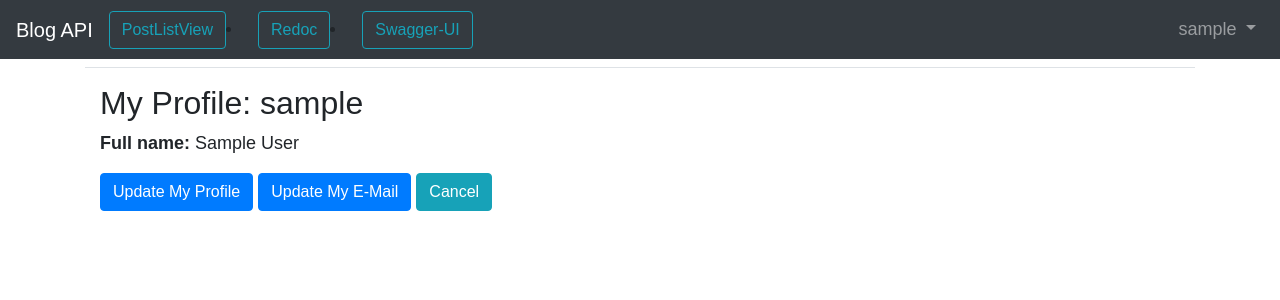
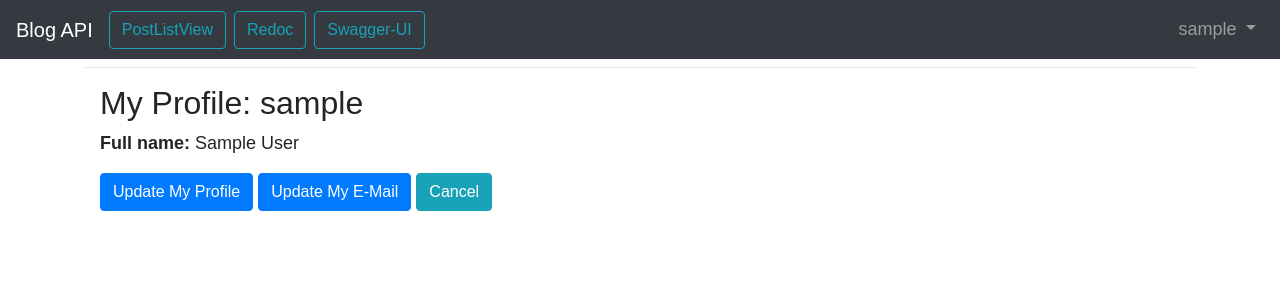
Before and after one commit to ventureful/blog-app-by-django, a Django app: a page that uses templates/base.html in a window 1280 px wide. Shown: the top 300 px of the page. Run offline with Django 3.2, Linux system fonts and the light colour scheme; the visitor is signed in with stand-in values (Sample User, id 1); data comes from the database, SQL or seed files in the repository; parts of the project's set-up code (start-up, migrations or seed data) failed here and were passed over; some libraries are stand-ins or nearby versions.

Commit message:
Add no-bullets styling. Resolves #55

```diff
--- a/static/css/base.css
+++ b/static/css/base.css
@@ -27,3 +27,9 @@ ul.no-bullets {
   /* padding: 0;  Remove padding */
   margin: 0; /* Remove margins */
 }
+
+li.no-bullets {
+  list-style-type: none; /* Remove bullets */
+  padding: 0; /*  Remove padding */
+  margin: 0; /* Remove margins */
+}
--- a/templates/base.html
+++ b/templates/base.html
@@ -33,10 +33,10 @@
   </button>
     <div class="collapse navbar-collapse" id="navbarSupportedContent">
       {% if user.is_authenticated %}
-          <li class="nav-item">
+          <li class="nav-item no-bullets">
           <a href="{% url 'redoc' %}" class="btn btn-outline-info ml-2">Redoc</a>
           </li>
-          <li>
+          <li class="no-bullets">
           <a href="{% url 'swagger-ui' %}" class="btn btn-outline-info ml-2">Swagger-UI</a>
           </li>
         <ul class="navbar-nav ml-auto">
```
